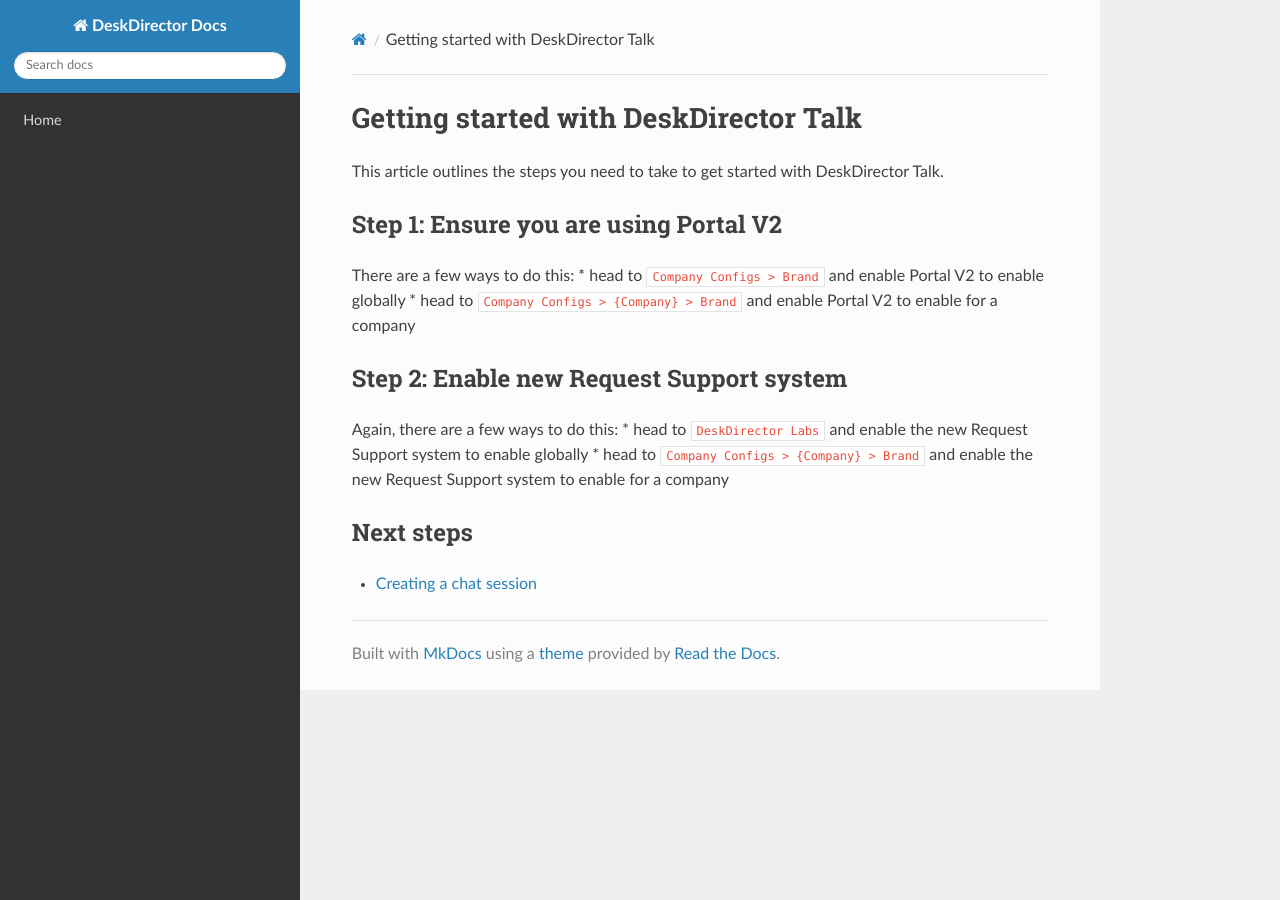
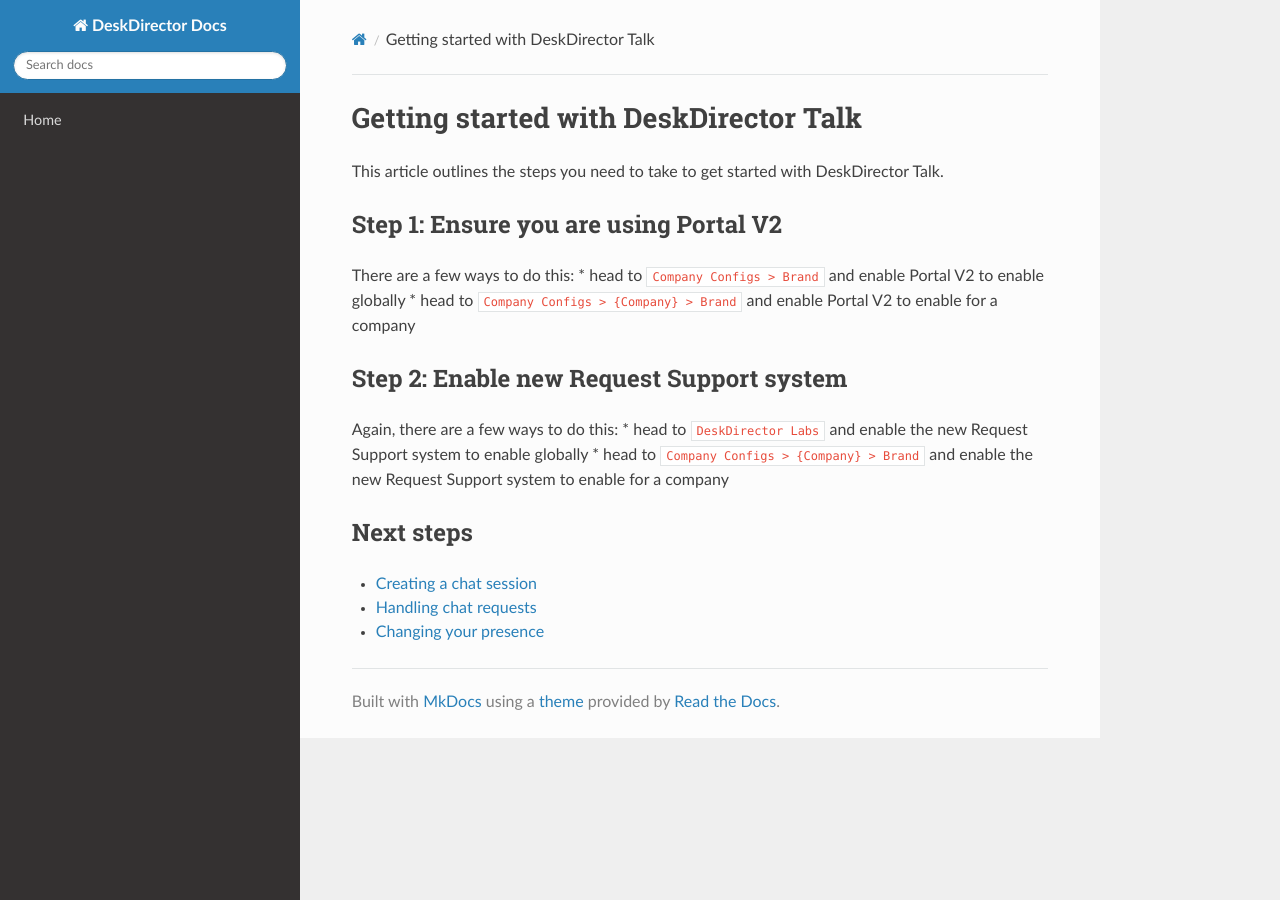
Before and after one commit to DeskDirector/docs, an MkDocs documentation site: the page built from docs/features/talk/_getting_started.md, in a window 1280 px wide. Built offline with MkDocs 1.6.1, drawn with Linux system fonts in a browser that asks for light colours; nearby versions of some CDN libraries; old or Windows-style settings are respelled for this version of MkDocs.

Commit message:
docs(chat): add links to new pages on getting started page

```diff
--- a/docs/features/talk/_getting_started.md
+++ b/docs/features/talk/_getting_started.md
@@ -17,3 +17,5 @@ Again, there are a few ways to do this:
 
 ## Next steps
 * [Creating a chat session](./creating_a_chat_session.md)
+* [Handling chat requests](./handling_chat_requests.md)
+* [Changing your presence](./changing_your_presence.md)
```
